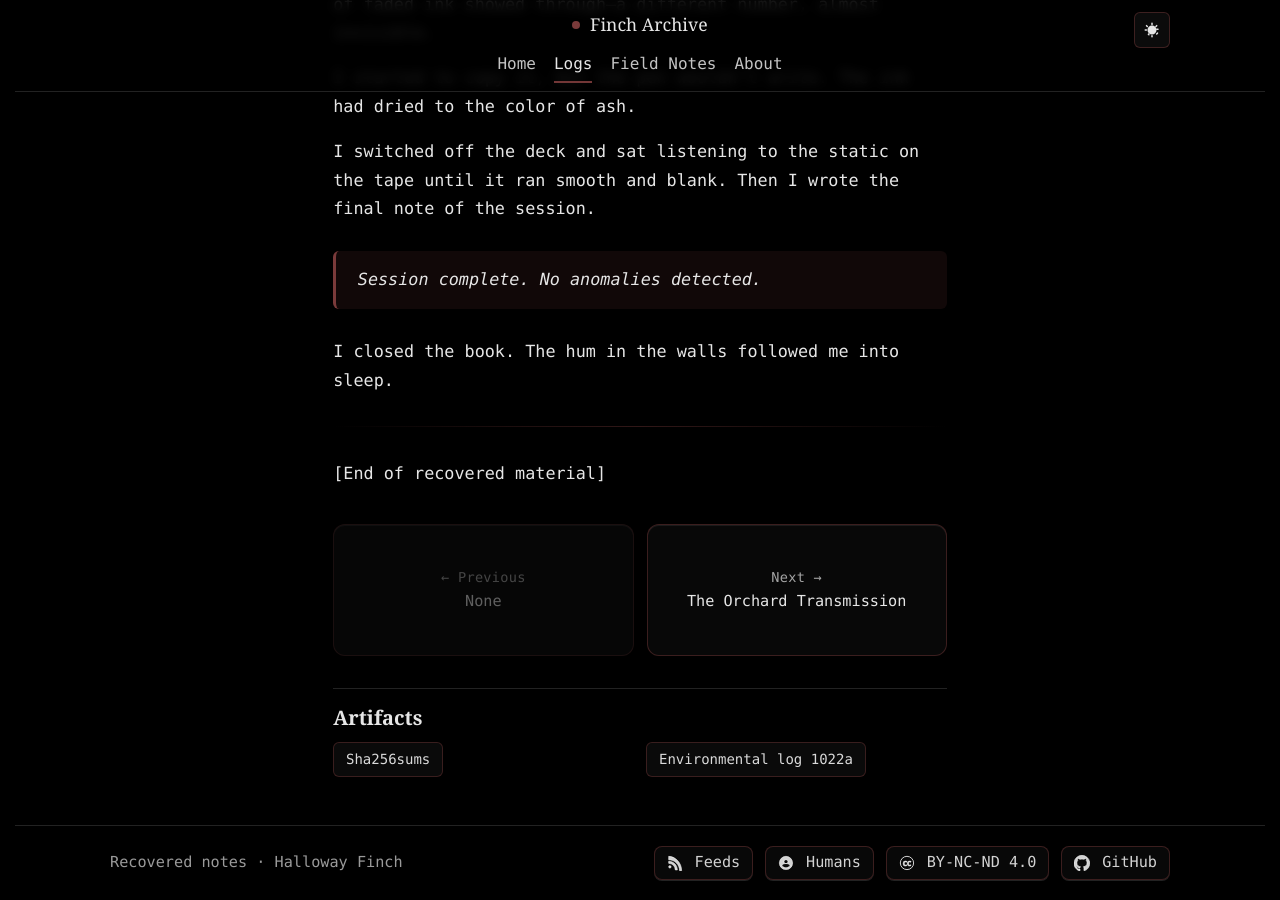
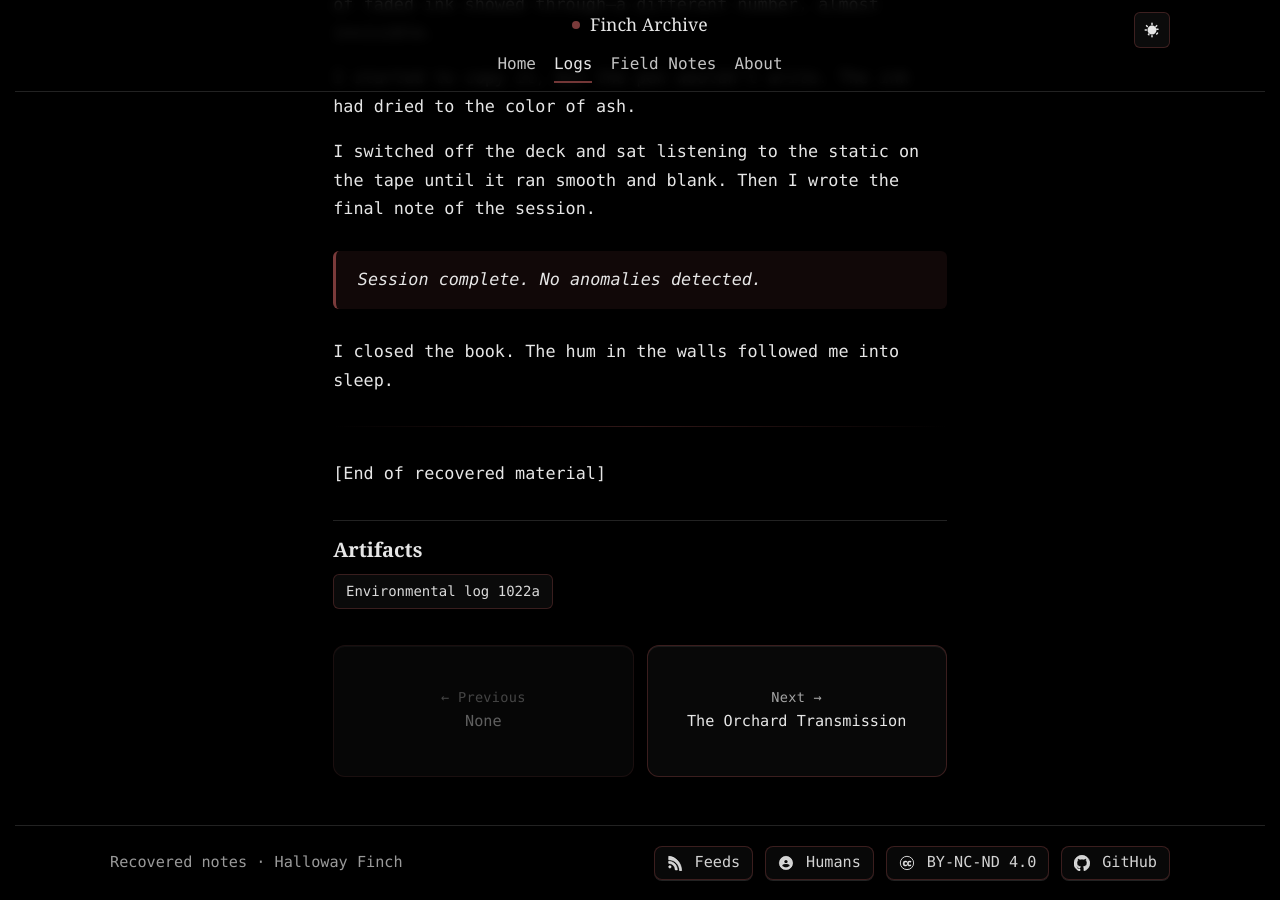
Before and after one commit to HallowayFinch/fincharchive.com, a Jekyll site: the page built from _logs/the-voice-in-the-static.md, in a window 1280 px wide and 900 px high, scrolled down 4402 px. Built offline with Jekyll 4.4.1, drawn with Linux system fonts in a browser that asks for light colours; part of the change alters nothing that is shown.

Commit message:
Update log.html

```diff
--- a/_layouts/log.html
+++ b/_layouts/log.html
@@ -35,14 +35,14 @@ layout: default
     {{ content }}
   </article>
 
-  {% include prev_next.html %}
-
   {%- comment -%}
   Artifact rendering
 
   1. If the log front matter defines `artifacts:` explicitly, we honor it.
   2. Otherwise, we auto-discover static files under /artifacts/<slug>/ (or
      /artifacts/<artifacts_folder>/ if overridden) and render those.
+  3. Internal plumbing files like SHA256SUMS.txt and metadata.json are
+     intentionally hidden from the UI.
   {%- endcomment -%}
 
   {%- if page.artifacts and page.artifacts.size > 0 -%}
@@ -67,23 +67,26 @@ layout: default
 
       {%- assign allowed_exts = ".wav,.flac,.mp3,.m4a,.aiff,.mp4,.mov,.png,.jpg,.jpeg,.gif,.webp,.tif,.tiff,.pdf,.txt,.csv" | split: "," -%}
 
-      {%- assign artifacts_count = 0 -%}
+      {%- assign artifacts_clean = "" | split: "" -%}
       {%- for f in artifacts_files -%}
-        {%- assign ext = f.extname | downcase -%}
+        {%- assign ext  = f.extname | downcase -%}
+        {%- assign name = f.name | downcase -%}
+        {%- assign base = f.name | split: "." | first | downcase -%}
+
         {%- if allowed_exts contains ext -%}
-          {%- assign artifacts_count = artifacts_count | plus: 1 -%}
+          {%- unless base == "sha256sums" or base == "metadata" or name == "sha256sums.txt" or name == "metadata.json" -%}
+            {%- assign artifacts_clean = artifacts_clean | push: f -%}
+          {%- endunless -%}
         {%- endif -%}
       {%- endfor -%}
 
-      {%- if artifacts_count > 0 -%}
+      {%- if artifacts_clean.size > 0 -%}
         <section class="log-artifacts">
           <h2>Artifacts</h2>
           <ul class="artifact-list">
-            {%- for f in artifacts_files -%}
-              {%- assign ext = f.extname | downcase -%}
-              {%- if allowed_exts contains ext -%}
-                {%- assign base  = f.name | split: "." | first -%}
-                {%- assign label = base
+            {%- for f in artifacts_clean -%}
+              {%- assign base_raw = f.name | split: "." | first -%}
+              {%- assign label = base_raw
                   | replace: "-", " "
                   | replace: "_", " "
                   | capitalize -%}
@@ -92,11 +95,12 @@ layout: default
                   {{ label }}
                 </a>
               </li>
-              {%- endif -%}
             {%- endfor -%}
           </ul>
         </section>
       {%- endif -%}
     {%- endif -%}
   {%- endif -%}
+
+  {% include prev_next.html %}
 </main>
```
Lines whose indentation alone changed are shown as unchanged.
